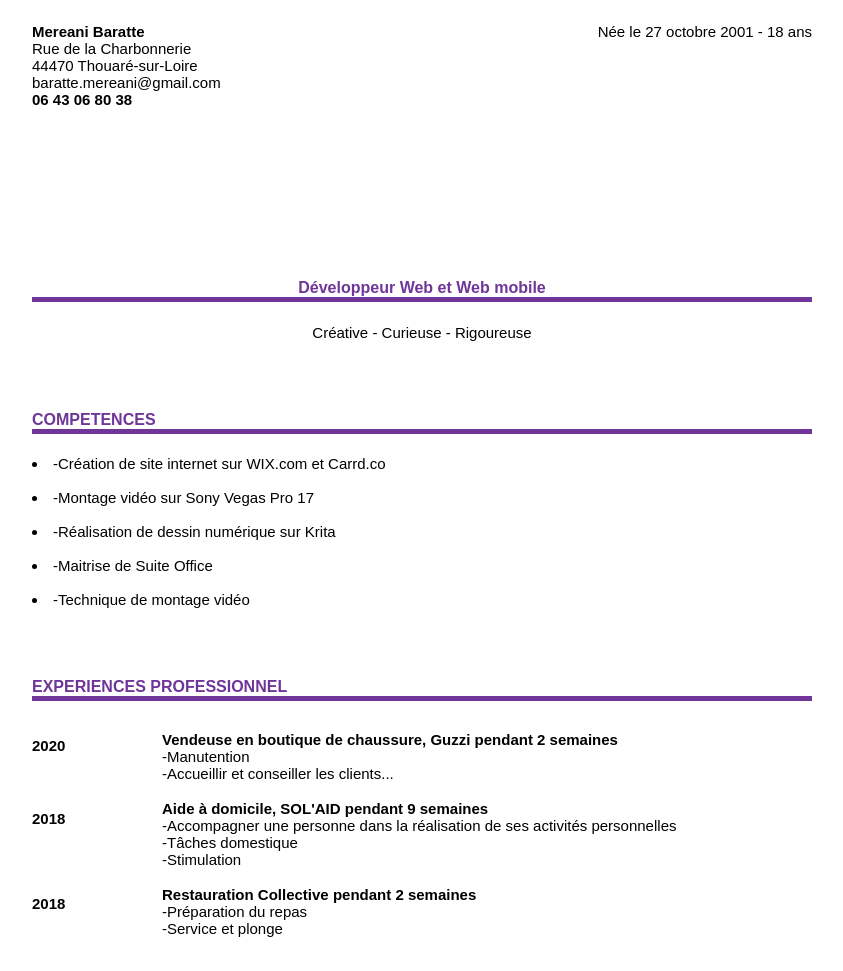
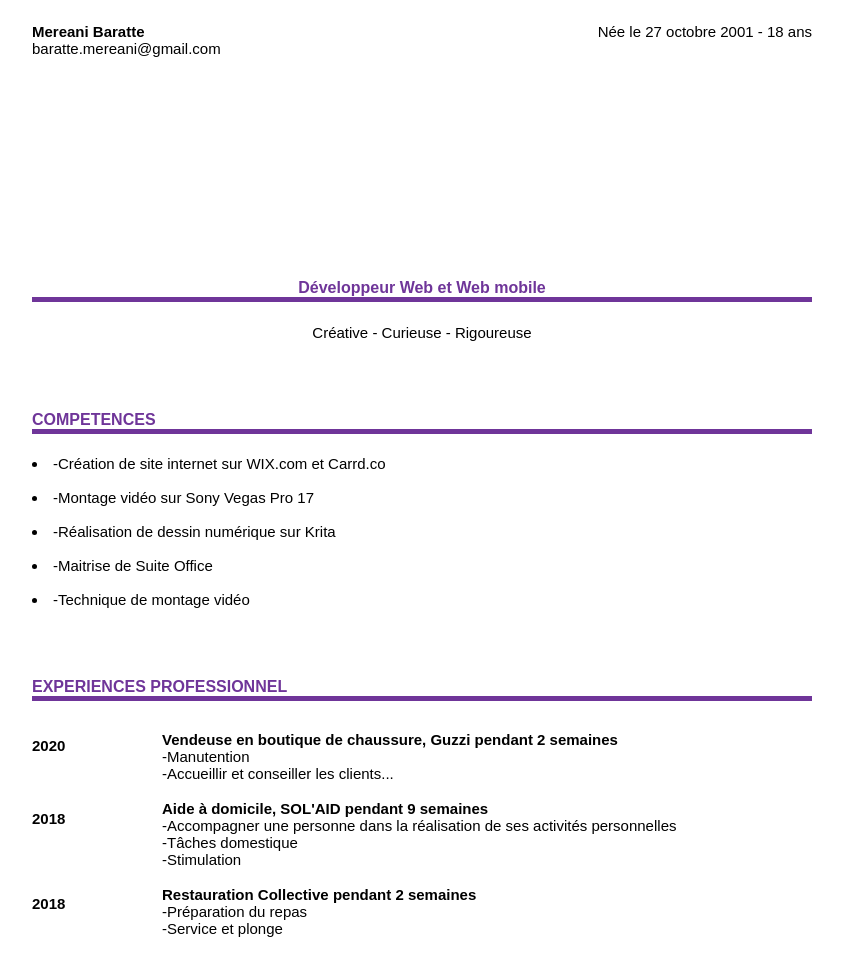
Before and after one commit to Mereani/Mereani.github.io, a plain HTML site: page index.html in a window 1280 px wide. Shown: the top 971 px of the page, without its empty margins (218-1061 px from the left). Drawn offline with Linux system fonts and the light colour scheme.

Commit message:
supprInfo

```diff
--- a/index.html
+++ b/index.html
@@ -12,10 +12,9 @@
 			<div class="information">
 				<div class="info">
 					<p><strong>Mereani Baratte</strong><br/>
-							Rue de la Charbonnerie<br/>
-							 44470 Thouaré-sur-Loire <br/>
+
 							baratte.mereani@gmail.com<br/>
-							<strong>06 43 06 80 38 </strong></p>
+
 				</div>
 				<div class="naissance">
 					<p>Née le 27 octobre 2001 - 18 ans</p>
```
